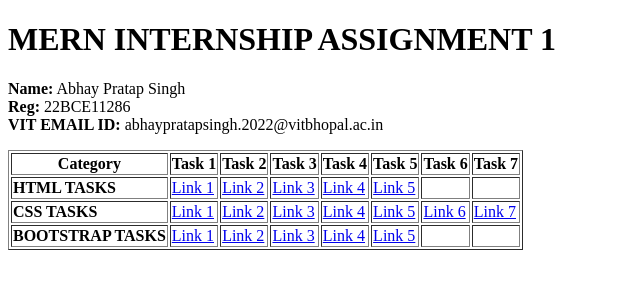
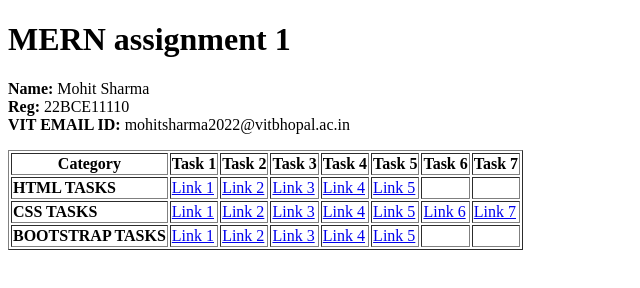
Before and after one commit to mohit-git1/assignment-website, a plain HTML site: page index.html in a window 1280 px wide. Shown: the whole page, without its empty margins (0-640 px from the left). Drawn offline with Linux system fonts and the light colour scheme.

Commit message:
Updated files with latest changes

```diff
--- a/index.html
+++ b/index.html
@@ -3,14 +3,14 @@
   <head>
     <meta charset="UTF-8" />
     <meta name="viewport" content="width=device-width, initial-scale=1.0" />
-    <title>MERN INTERNSHIP ASSIGNMENT 1</title>
+    <title>Mern assignment 1</title>
   </head>
   <body>
-    <h1>MERN INTERNSHIP ASSIGNMENT 1</h1>
+    <h1>MERN assignment 1</h1>
     <p>
-      <strong>Name:</strong> Abhay Pratap Singh <br />
-      <strong>Reg:</strong> 22BCE11286 <br />
-      <strong>VIT EMAIL ID:</strong> abhaypratapsingh.2022@vitbhopal.ac.in
+      <strong>Name:</strong> Mohit Sharma <br />
+      <strong>Reg:</strong> 22BCE11110 <br />
+      <strong>VIT EMAIL ID:</strong> mohitsharma2022@vitbhopal.ac.in
     </p>
 
     <table border="1">
```
